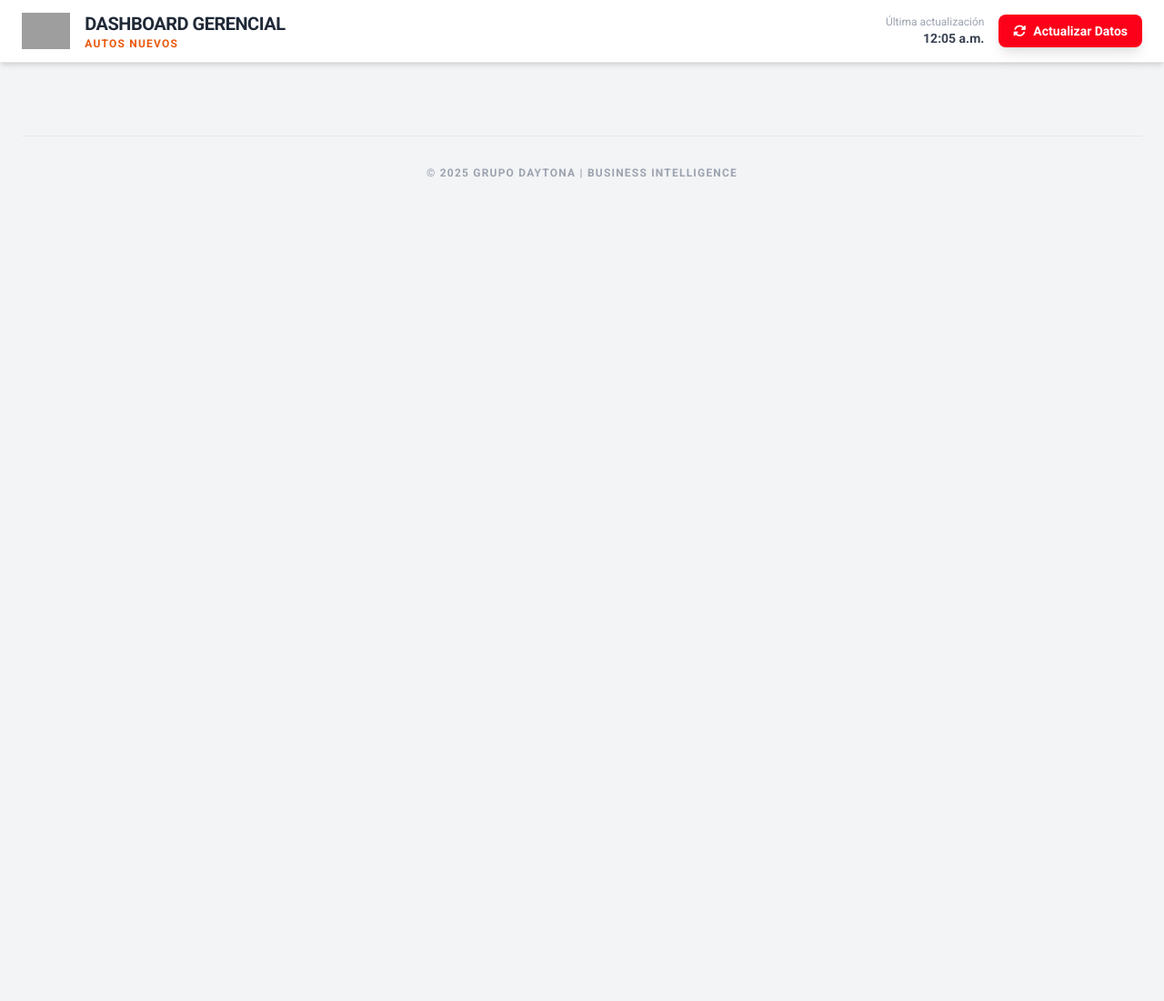
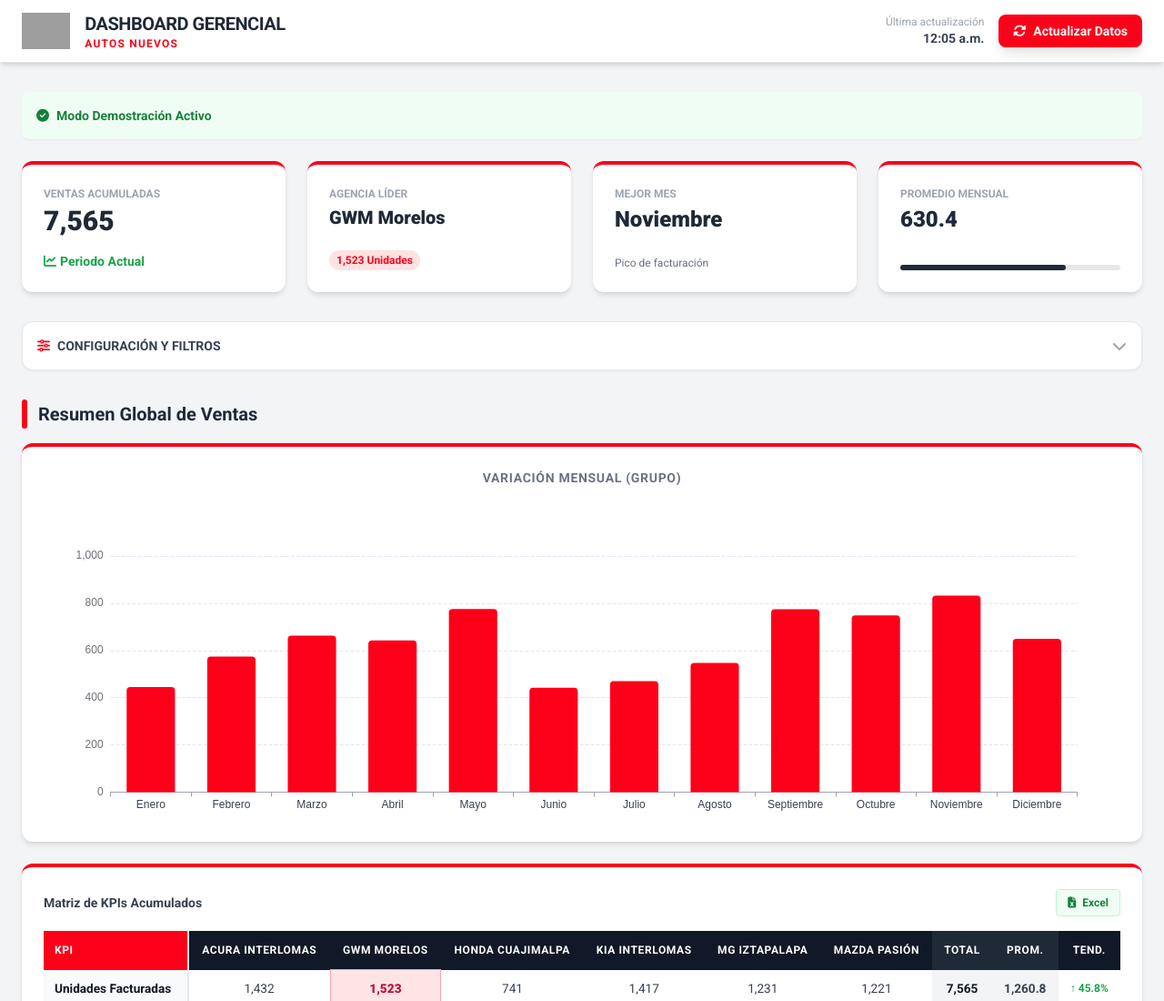
Before and after one commit to flozanol/daytona-autos-nuevos-kpis, a website: page index.html in a window 1280 px wide. Shown: the top 1100 px of the page at 91% size. Before the commit the page ends 800 px from the top, so only its background shows below. Drawn offline with nearby package versions, Linux system fonts and the light colour scheme; grey boxes are pictures that could not be loaded.

Commit message:
Integrate Tailwind CSS and update styles
Added Tailwind CSS configuration and updated styles for various elements.

```diff
--- a/index.html
+++ b/index.html
@@ -9,13 +9,28 @@
     <link href="https://cdnjs.cloudflare.com/ajax/libs/font-awesome/6.4.0/css/all.min.css" rel="stylesheet">
     <script src="https://cdn.jsdelivr.net/npm/chart.js"></script>
     <script src="https://cdn.jsdelivr.net/npm/echarts@5.4.3/dist/echarts.min.js"></script>
+    <script>
+        tailwind.config = {
+            theme: {
+                extend: {
+                    colors: {
+                        daytona: {
+                            red: '#fd0019',
+                            dark: '#c40013',
+                            light: '#ff4d5e'
+                        }
+                    }
+                }
+            }
+        }
+    </script>
     <style>
         @import url('https://fonts.googleapis.com/css2?family=Roboto:wght@300;400;500;700;900&display=swap');
 
         body {
             font-family: 'Roboto', sans-serif;
-            background-color: #f3f4f6; /* Fondo gris claro corporativo */
-            color: #1f2937; /* Texto gris oscuro */
+            background-color: #f3f4f6;
+            color: #1f2937;
         }
 
         /* Tarjetas Estilo Daytona */
@@ -38,14 +53,14 @@
             transition: all 0.2s;
         }
         .btn-primary:hover {
-            background-color: #ea580c;
-            box-shadow: 0 4px 12px rgba(249, 115, 22, 0.3);
+            background-color: #c40013;
+            box-shadow: 0 4px 12px rgba(253, 0, 25, 0.3);
         }
 
         /* Tablas Corporativas */
         table { width: 100%; border-collapse: separate; border-spacing: 0; }
         th {
-            background-color: #111827; /* Negro/Gris muy oscuro */
+            background-color: #111827;
             color: white;
             font-weight: 600;
             padding: 12px;
@@ -66,19 +81,19 @@
             position: sticky; left: 0; z-index: 25;
             text-align: left;
             font-weight: 700;
-            background-color: #f9fafb; /* Fondo ligero para la columna fija */
+            background-color: #f9fafb;
             border-right: 2px solid #e5e7eb;
         }
-        th:first-child { background-color: #fd0019; color: white; } /* Rojo en header fijo */
+        th:first-child { background-color: #fd0019; color: white; }
 
         /* Highlights */
         .val-high { color: #166534; background-color: #dcfce7; font-weight: bold; border-radius: 4px; }
         .val-low { color: #991b1b; background-color: #fee2e2; font-weight: bold; border-radius: 4px; }
         .highest-highlight {
-            background-color: #dcfce7 !important; /* Verde claro */
-            color: #15803d !important; /* Verde oscuro */
+            background-color: #ffe4e6 !important; /* Rojo muy claro */
+            color: #be123c !important; /* Rojo oscuro */
             font-weight: 800 !important;
-            border: 1px solid #86efac !important;
+            border: 1px solid #fda4af !important;
         }
 
         /* Scrollbar */
@@ -89,6 +104,12 @@
         /* Loader */
         .loader { border-top-color: #fd0019; -webkit-animation: spinner 1.5s linear infinite; animation: spinner 1.5s linear infinite; }
         @keyframes spinner { 0% { transform: rotate(0deg); } 100% { transform: rotate(360deg); } }
+
+        /* Custom Inputs */
+        .input-daytona:focus {
+            border-color: #fd0019;
+            --tw-ring-color: #fd0019;
+        }
     </style>
 </head>
 <body>
@@ -100,7 +121,7 @@
                      alt="Grupo Daytona" class="h-10 w-auto object-contain">
                 <div class="hidden md:block">
                     <h1 class="text-xl font-bold text-gray-800 tracking-tight">DASHBOARD GERENCIAL</h1>
-                    <p class="text-xs text-orange-600 font-bold tracking-widest uppercase">Autos Nuevos</p>
+                    <p class="text-xs text-daytona-red font-bold tracking-widest uppercase">Autos Nuevos</p>
                 </div>
             </div>
             <div class="flex items-center gap-4">
@@ -108,7 +129,7 @@
                     <p class="text-xs text-gray-400">Última actualización</p>
                     <p class="text-sm font-bold text-gray-700" id="clock">--:--</p>
                 </div>
-                <button onclick="connectToAPI()" class="btn-primary px-4 py-2 rounded-lg text-sm font-bold flex items-center gap-2 shadow-lg">
+                <button onclick="forceReload()" class="btn-primary px-4 py-2 rounded-lg text-sm font-bold flex items-center gap-2 shadow-lg">
                     <i class="fas fa-sync-alt"></i> <span class="hidden sm:inline">Actualizar Datos</span>
                 </button>
             </div>
@@ -117,7 +138,12 @@
 
     <div class="max-w-7xl mx-auto px-6 py-8">
 
-        <div id="status" class="hidden mb-6 p-4 rounded-lg text-sm font-medium shadow-sm flex items-center justify-between"></div>
+        <div id="status" class="mb-6 p-4 rounded-lg text-sm font-bold shadow-sm flex items-center justify-between bg-blue-50 text-blue-700">
+            <div class="flex items-center">
+                <div class="loader ease-linear rounded-full border-4 border-t-4 border-gray-200 h-5 w-5 mr-3"></div>
+                Iniciando sistema...
+            </div>
+        </div>
 
         <div id="dashboardContent" class="hidden space-y-8">
 
@@ -138,7 +164,7 @@
                         <h3 class="text-xl font-black text-gray-800 mt-1 truncate" id="cardTopAgency">-</h3>
                     </div>
                     <div class="mt-4">
-                        <span class="bg-orange-100 text-orange-700 text-xs px-2 py-1 rounded-full font-bold" id="cardTopAgencyVal">0 Unidades</span>
+                        <span class="bg-red-100 text-daytona-red text-xs px-2 py-1 rounded-full font-bold" id="cardTopAgencyVal">0 Unidades</span>
                     </div>
                 </div>
 
@@ -158,7 +184,7 @@
                         <h3 class="text-2xl font-black text-gray-800 mt-1" id="cardAvg">-</h3>
                     </div>
                     <div class="w-full bg-gray-200 rounded-full h-1.5 mt-4">
-                        <div class="bg-blue-600 h-1.5 rounded-full" style="width: 75%"></div>
+                        <div class="bg-gray-800 h-1.5 rounded-full" style="width: 75%"></div>
                     </div>
                 </div>
             </div>
@@ -166,7 +192,7 @@
             <div class="bg-white rounded-xl shadow-sm border border-gray-200 p-4">
                 <div class="flex justify-between items-center cursor-pointer" onclick="document.getElementById('filtersPanel').classList.toggle('hidden')">
                     <h3 class="text-sm font-bold text-gray-700 flex items-center gap-2">
-                        <i class="fas fa-sliders-h text-orange-500"></i> CONFIGURACIÓN Y FILTROS
+                        <i class="fas fa-sliders-h text-daytona-red"></i> CONFIGURACIÓN Y FILTROS
                     </h3>
                     <i class="fas fa-chevron-down text-gray-400"></i>
                 </div>
@@ -201,7 +227,7 @@
 
             <section>
                 <div class="flex items-center gap-3 mb-4">
-                    <div class="bg-orange-500 w-1.5 h-8 rounded-full"></div>
+                    <div class="bg-daytona-red w-1.5 h-8 rounded-full"></div>
                     <h2 class="text-xl font-bold text-gray-800">Resumen Global de Ventas</h2>
                 </div>
 
@@ -230,7 +256,7 @@
 
             <section>
                 <div class="flex items-center gap-3 mb-4">
-                    <div class="bg-blue-600 w-1.5 h-8 rounded-full"></div>
+                    <div class="bg-gray-800 w-1.5 h-8 rounded-full"></div>
                     <h2 class="text-xl font-bold text-gray-800">Comparativo Mensual</h2>
                 </div>
 
@@ -238,8 +264,8 @@
                     <div class="flex flex-col md:flex-row gap-4 items-center mb-6 p-4 bg-gray-50 rounded-xl border border-gray-100">
                         <div class="flex-1 w-full">
                             <label class="block text-xs font-bold text-gray-500 mb-1 uppercase">Selecciona Mes</label>
-                            <select id="compareMonthSelect" onchange="updateMonthlyComparison()" class="w-full bg-white border border-gray-300 text-gray-700 rounded-lg px-4 py-2 focus:ring-2 focus:ring-orange-500 focus:border-orange-500 outline-none font-medium">
-                                </select>
+                            <select id="compareMonthSelect" onchange="updateMonthlyComparison()" class="input-daytona w-full bg-white border border-gray-300 text-gray-700 rounded-lg px-4 py-2 focus:ring-2 focus:ring-daytona-red focus:border-daytona-red outline-none font-medium">
+                            </select>
                         </div>
                         <div class="hidden md:block w-px h-10 bg-gray-300"></div>
                         <div class="flex-none">
@@ -260,7 +286,7 @@
 
             <section>
                 <div class="flex items-center gap-3 mb-4">
-                    <div class="bg-gray-800 w-1.5 h-8 rounded-full"></div>
+                    <div class="bg-daytona-red w-1.5 h-8 rounded-full"></div>
                     <h2 class="text-xl font-bold text-gray-800">Histórico por Agencia</h2>
                 </div>
 
@@ -268,8 +294,8 @@
                     <div class="flex flex-col md:flex-row gap-4 items-center mb-6 p-4 bg-gray-50 rounded-xl border border-gray-100">
                         <div class="flex-1 w-full">
                             <label class="block text-xs font-bold text-gray-500 mb-1 uppercase">Selecciona Agencia</label>
-                            <select id="historyAgencySelect" onchange="updateAgencyHistory()" class="w-full bg-white border border-gray-300 text-gray-700 rounded-lg px-4 py-2 focus:ring-2 focus:ring-orange-500 focus:border-orange-500 outline-none font-medium">
-                                </select>
+                            <select id="historyAgencySelect" onchange="updateAgencyHistory()" class="input-daytona w-full bg-white border border-gray-300 text-gray-700 rounded-lg px-4 py-2 focus:ring-2 focus:ring-daytona-red focus:border-daytona-red outline-none font-medium">
+                            </select>
                         </div>
                         <div class="hidden md:block w-px h-10 bg-gray-300"></div>
                         <div class="flex-none">
@@ -305,9 +331,11 @@
     </div>
 
 <script>
-// --- CONFIGURACIÓN ---
-const API_KEY = "AIzaSyATBI8jMV1AtfsjhmwEwfOMYSdKmhMM5ck";
-const SPREADSHEET_ID = "1xzQYs3KOIINVTTvVOYSQDiuiQDUsCWwqEDoQAUvBNfQ";
+// --- CONFIGURACIÓN DE CONEXIÓN ---
+// ¡ATENCIÓN! Cambia estos dos valores por los tuyos:
+const API_KEY = "TU_API_KEY_AQUI";
+const SPREADSHEET_ID = "TU_ID_DE_HOJA_AQUI";
+
 const KPI_TARGET = 'Unidades Facturadas';
 const MONTHS_ORDER = ['Enero', 'Febrero', 'Marzo', 'Abril', 'Mayo', 'Junio', 'Julio', 'Agosto', 'Septiembre', 'Octubre', 'Noviembre', 'Diciembre'];
 
@@ -321,22 +349,28 @@
 function updateClock() { document.getElementById('clock').innerText = new Date().toLocaleTimeString('es-MX', {hour:'2-digit', minute:'2-digit'}); }
 setInterval(updateClock, 60000); updateClock();
 
-// --- CARGA DE DATOS (CONEXIÓN API REAL) ---
+// --- CARGA DE DATOS ---
 async function connectToAPI() {
     uiStatus('loading', 'Conectando con Google Sheets API...');
+
+    // Verificación de seguridad para evitar pantalla blanca si faltan llaves
+    if (API_KEY === "TU_API_KEY_AQUI" || SPREADSHEET_ID === "TU_ID_DE_HOJA_AQUI") {
+        uiStatus('error', 'Falta configuración. Cargando DEMO en 2 seg...');
+        setTimeout(loadDemo, 1500);
+        return;
+    }
+
     try {
         const metaRes = await fetch(`https://sheets.googleapis.com/v4/spreadsheets/${SPREADSHEET_ID}?key=${API_KEY}`);
 
-        if (!metaRes.ok) throw new Error("Error de conexión (403/404)");
+        if (!metaRes.ok) throw new Error("Error de conexión (403/404) - Verifica tu API KEY y el ID de la Hoja.");
 
         const meta = await metaRes.json();
-        // Filtramos hojas que no sean de datos (ej. ocultas o de sistema si las hubiera)
         const sheetNames = meta.sheets.map(s => s.properties.title).filter(t => !['Resumen', 'Dashboard', 'Config', 'Data'].includes(t));
 
         if (!sheetNames.length) throw new Error("No se encontraron hojas de agencias.");
 
         rawData = [];
-        // Traemos datos de cada hoja
         for (const name of sheetNames) {
             const res = await fetch(`https://sheets.googleapis.com/v4/spreadsheets/${SPREADSHEET_ID}/values/${encodeURIComponent(name + '!A:Z')}?key=${API_KEY}`);
             const json = await res.json();
@@ -353,7 +387,7 @@
     } catch (e) {
         console.error(e);
         uiStatus('error', 'Error en la conexión. Cargando modo demostración...');
-        setTimeout(loadDemo, 1500); // Fallback a Demo si falla la API
+        setTimeout(loadDemo, 1500);
     }
 }
 
@@ -371,6 +405,7 @@
     }));
 
     initDashboard();
+    uiStatus('success', 'Modo Demostración Activo');
 }
 
 function parseSheet(values, agencyName) {
@@ -400,19 +435,15 @@
     } catch (e) { return null; }
 }
 
-// --- DASHBOARD LOGIC ---
-
 function initDashboard() {
     document.getElementById('dashboardContent').classList.remove('hidden');
 
-    // Inicializar Filtros
     activeAgencies = rawData.map(d => d.agency).sort();
     activeMonths = [...MONTHS_ORDER];
 
     renderChecks('agencyChecks', activeAgencies, 'agency');
     renderChecks('monthChecks', MONTHS_ORDER, 'month');
 
-    // Inicializar Selectores
     const monthSel = document.getElementById('compareMonthSelect');
     monthSel.innerHTML = MONTHS_ORDER.map(m => `<option value="${m}">${m}</option>`).join('');
     monthSel.value = MONTHS_ORDER[new Date().getMonth()] || 'Enero';
@@ -424,7 +455,6 @@
 }
 
 function updateAllTables() {
-    // Leer Filtros
     activeAgencies = getCheckedValues('agency');
     activeMonths = getCheckedValues('month').sort((a,b) => MONTHS_ORDER.indexOf(a) - MONTHS_ORDER.indexOf(b));
 
@@ -433,13 +463,12 @@
         return;
     }
 
-    calculateTopStats(); // NUEVO: Calcular Tarjetas Superiores
+    calculateTopStats();
     renderTable1_Global();
     updateMonthlyComparison();
     updateAgencyHistory();
 }
 
-// --- TARJETAS SUPERIORES (KPIs) ---
 function calculateTopStats() {
     let totalSales = 0;
     let agencyTotals = {};
@@ -460,25 +489,20 @@
         }
     });
 
-    // Top Agencia
-    const topAgency = Object.keys(agencyTotals).reduce((a, b) => agencyTotals[a] > agencyTotals[b] ? a : b);
+    const topAgency = Object.keys(agencyTotals).length > 0 ?
+        Object.keys(agencyTotals).reduce((a, b) => agencyTotals[a] > agencyTotals[b] ? a : b) : '-';
 
-    // Mejor Mes
     const bestMonth = Object.keys(monthTotals).length > 0 ?
         Object.keys(monthTotals).reduce((a, b) => monthTotals[a] > monthTotals[b] ? a : b) : '-';
 
-    // Promedio
     const avg = totalSales / (activeMonths.length || 1);
 
-    // Renderizar
     document.getElementById('cardTotalSales').innerText = fmt(totalSales);
     document.getElementById('cardTopAgency').innerText = topAgency;
-    document.getElementById('cardTopAgencyVal').innerText = fmt(agencyTotals[topAgency]) + ' Unidades';
+    document.getElementById('cardTopAgencyVal').innerText = fmt(agencyTotals[topAgency] || 0) + ' Unidades';
     document.getElementById('cardBestMonth').innerText = bestMonth;
     document.getElementById('cardAvg').innerText = fmt(avg);
 }
-
-// --- TABLAS Y GRÁFICOS ---
 
 function renderTable1_Global() {
     const thead = document.getElementById('globalThead');
@@ -526,7 +550,7 @@
         tr.innerHTML += `<td class="font-bold bg-gray-100">${fmt(avg)}</td>`;
 
         const trend = startVal > 0 ? ((endVal - startVal) / startVal) * 100 : 0;
-        const trendClass = trend > 0 ? 'text-green-600' : (trend < 0 ? 'text-red-600' : 'text-gray-400');
+        const trendClass = trend > 0 ? 'text-green-600' : (trend < 0 ? 'text-daytona-red' : 'text-gray-400');
         const arrow = trend > 0 ? '↑' : (trend < 0 ? '↓' : '-');
         tr.innerHTML += `<td class="${trendClass} font-bold text-xs">${arrow} ${Math.abs(trend).toFixed(1)}%</td>`;
 
@@ -552,7 +576,7 @@
     chartInstances.waterfall = echarts.init(dom);
 
     const option = {
-        color: ['#F97316'],
+        color: ['#fd0019'],
         tooltip: { trigger: 'axis', axisPointer: { type: 'shadow' } },
         grid: { left: '3%', right: '4%', bottom: '3%', containLabel: true },
         xAxis: {
@@ -614,7 +638,7 @@
 
         const avg = activeAgencies.length ? rowSum / activeAgencies.length : 0;
         tr.innerHTML += `<td class="font-bold bg-gray-50 text-gray-600">${fmt(avg)}</td>`;
-        tr.innerHTML += `<td class="text-orange-600 font-bold text-xs uppercase">${maxVal > 0 ? winnerName : '-'}</td>`;
+        tr.innerHTML += `<td class="text-daytona-red font-bold text-xs uppercase">${maxVal > 0 ? winnerName : '-'}</td>`;
         tbody.appendChild(tr);
     });
 }
@@ -661,13 +685,12 @@
         const avg = sum / activeMonths.length;
         tr.innerHTML += `<td class="font-bold bg-gray-50">${fmt(avg)}</td>`;
         const trend = start > 0 ? ((end - start) / start) * 100 : 0;
-        const trendClass = trend > 0 ? 'text-green-600' : (trend < 0 ? 'text-red-600' : 'text-gray-400');
+        const trendClass = trend > 0 ? 'text-green-600' : (trend < 0 ? 'text-daytona-red' : 'text-gray-400');
         const arrow = trend > 0 ? '↑' : (trend < 0 ? '↓' : '-');
         tr.innerHTML += `<td class="${trendClass} font-bold text-xs">${arrow} ${Math.abs(trend).toFixed(1)}%</td>`;
         tbody.appendChild(tr);
     });
 
-    // ChartJS
     const ctx = document.getElementById('historyChart').getContext('2d');
     if (chartInstances.history) chartInstances.history.destroy();
 
@@ -680,11 +703,11 @@
             datasets: [{
                 label: 'Ventas Mensuales',
                 data: chartValues,
-                borderColor: '#F97316',
-                backgroundColor: 'rgba(249, 115, 22, 0.1)',
+                borderColor: '#fd0019',
+                backgroundColor: 'rgba(253, 0, 25, 0.1)',
                 borderWidth: 2,
                 pointBackgroundColor: '#fff',
-                pointBorderColor: '#F97316',
+                pointBorderColor: '#fd0019',
                 pointRadius: 4,
                 fill: true,
                 tension: 0.3
@@ -702,20 +725,23 @@
     });
 }
 
-// UTILITIES
+function forceReload() {
+    window.location.reload();
+}
+
 function fmt(n) { return n.toLocaleString('en-US', {maximumFractionDigits: 1}); }
 function uiStatus(type, msg) {
     const el = document.getElementById('status');
     el.classList.remove('hidden');
     el.className = `mb-6 p-4 rounded-lg text-sm font-bold shadow-sm flex items-center justify-between ${type === 'loading' ? 'bg-blue-50 text-blue-700' : type === 'error' ? 'bg-red-50 text-red-700' : 'bg-green-50 text-green-700'}`;
     el.innerHTML = type === 'loading' ? `<div class="flex items-center"><div class="loader ease-linear rounded-full border-4 border-t-4 border-gray-200 h-5 w-5 mr-3"></div> ${msg}</div>` :
-                   `<div class="flex items-center"><i class="fas ${type==='error'?'fa-exclamation-circle':'fa-check-circle'} mr-2"></i> ${msg}</div>`;
+                                   `<div class="flex items-center"><i class="fas ${type==='error'?'fa-exclamation-circle':'fa-check-circle'} mr-2"></i> ${msg}</div>`;
 }
 function renderChecks(id, items, type) {
     const c = document.getElementById(id);
     c.innerHTML = items.map(i => `
         <label class="flex items-center space-x-2 cursor-pointer hover:bg-gray-100 p-1.5 rounded transition-colors">
-            <input type="checkbox" value="${i}" checked class="form-checkbox text-orange-500 rounded border-gray-300 focus:ring-orange-500" data-type="${type}">
+            <input type="checkbox" value="${i}" checked class="form-checkbox text-daytona-red rounded border-gray-300 focus:ring-daytona-red" data-type="${type}">
             <span class="text-gray-700 font-medium">${i}</span>
         </label>
     `).join('');
@@ -732,11 +758,11 @@
     XLSX.writeFile(wb, `${filename}_${date}.xlsx`);
 }
 
-// AUTO INICIO SI EXISTE LA FUNCIÓN
-document.addEventListener('DOMContentLoaded', () => {
-    // Si quieres auto-conectar al abrir:
-    // connectToAPI();
-});
+// --- EJECUCIÓN AUTOMÁTICA AL ABRIR ---
+window.onload = function() {
+    uiStatus('loading', 'Iniciando sistema Daytona...');
+    connectToAPI();
+};
 
 </script>
 </body>
```
